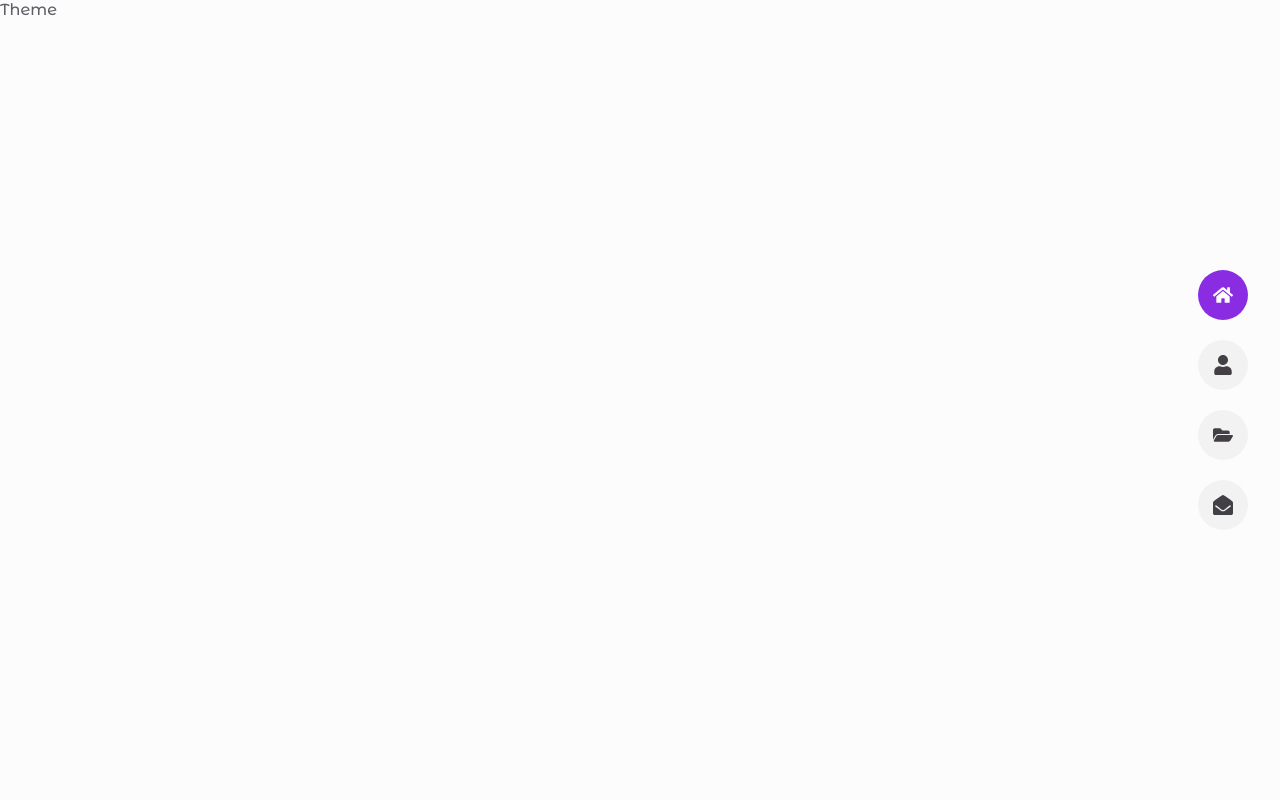
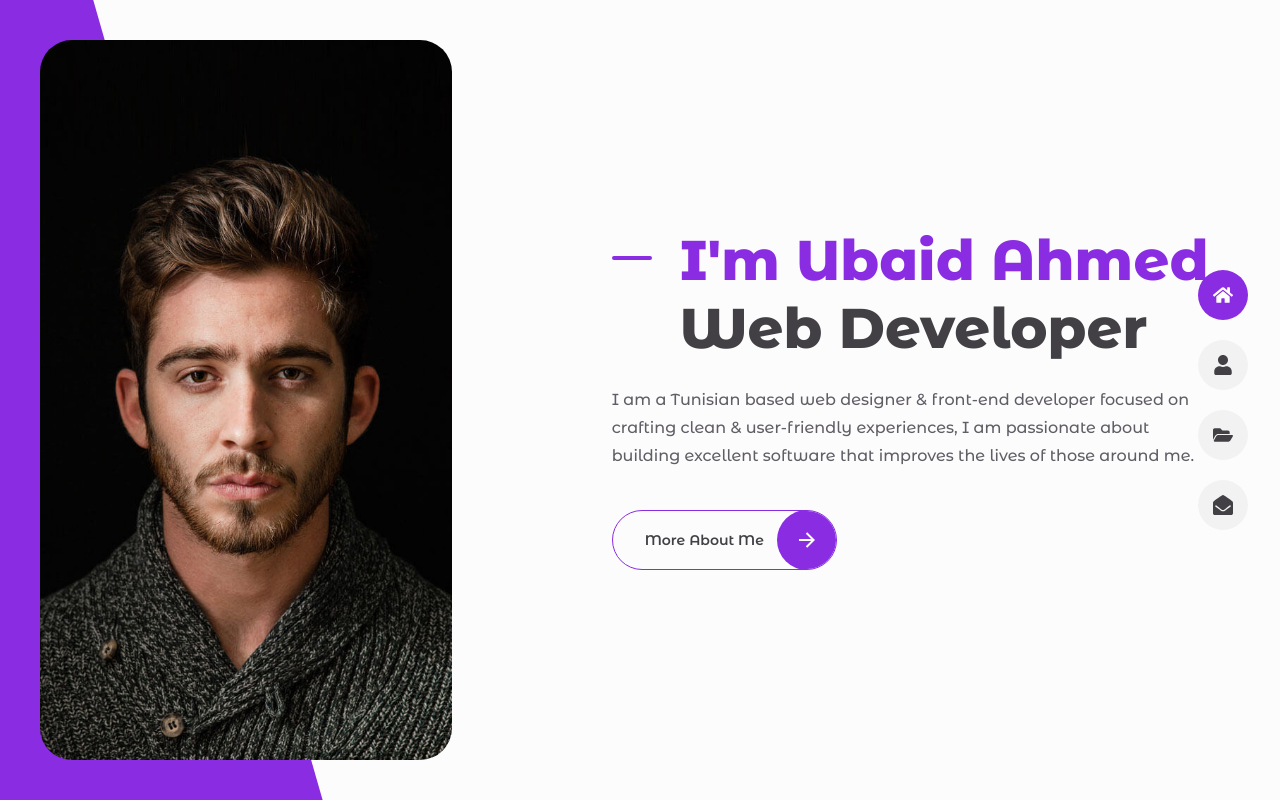
Before and after one commit to Ubaidahmed221/portfolio_webistes, a React (Vite) app: page / in a window 1280 px wide. Built offline with nearby package versions, Linux system fonts and the light colour scheme.

Commit message:
Home Page Complete

```diff
--- a/src/components/AppLayout.jsx
+++ b/src/components/AppLayout.jsx
@@ -8,7 +8,7 @@
         <>
         <Navbar />
         <Outlet />
-        <Themes />
+        {/* <Themes /> */}
         </>
     )
 }
--- a/src/index.css
+++ b/src/index.css
@@ -81,7 +81,49 @@
     max-width: 100%;
 }
 /*=============== REUSABLE CSS CLASSES ===============*/
+.button{
+    display: inline-block;
+    color: var(--title-color);
+    border: 1px solid var(--first-color);
+    padding: 1.25rem 4.5rem 1.25rem 2rem;
+    border-radius: 2rem;
+    font-size: var(--small-font-size);
+    font-weight: var(--weight-600);
+    position: relative;
+    overflow: hidden;
+    transition: color 0.3s ease;
+}
 
+.button:hover{
+    color: var(--white-color);
+}
+
+.button::before{
+    content: '';
+    position: absolute;
+    inset: 0;
+    background-color: var(--first-color);
+    border-radius: inherit;
+    z-index: -10;
+    transform: translateX(100%);
+    transition: transform 0.3s ease;
+}
+
+.button:hover::before {
+    transform: translateX(0);
+}
+
+.button-icon {
+    position: absolute;
+    inset: -1px -1px -1px auto;
+    background-color: var(--first-color);
+    aspect-ratio: 1/1;
+    border-radius: 50%;
+    color: var(--white-color);
+    font-size: 1.5rem;
+    display: grid;
+    place-content: center;
+}
 
 /*=============== LAYOUT ===============*/
 .grid{
--- a/src/pages/home/Home.jsx
+++ b/src/pages/home/Home.jsx
@@ -1,8 +1,32 @@
 import React from 'react'
+import Profile from '../../assets/home.jpg';
+import {Link } from 'react-router';
+import { RiArrowRightLine } from "react-icons/ri";
+import './home.css';
+
 
 function Home() {
     return (
         <section className='home-container grid' >
+            <img src={Profile} alt="" className="home-img" />
+
+            <div className="home-content">
+                <h1 className="home-title"><span> I'm Ubaid Ahmed </span> <br /> Web Developer</h1>
+
+                <p className="home-decription">
+                I am a Tunisian based web designer & front-end developer focused on
+                crafting clean & user-friendly experiences, I am passionate about building
+                excellent software that improves the lives of those around me.
+                </p>
+
+                <Link to={'/about'} className='button' >More About Me
+                <span className="button-icon">
+                <RiArrowRightLine />
+                </span>
+                </Link>
+            </div>
+
+            <div className="color-block"></div>
 
         </section>
     )
--- a/src/pages/home/home.css
+++ b/src/pages/home/home.css
@@ -0,0 +1,52 @@
+.home-container{
+    grid-template-columns: 4.75fr 7.25fr;
+    align-items: center;
+    gap: 2rem 10rem;
+    padding: 2.5rem;
+    min-height: 100vh;
+}
+
+.home-img {
+    height: calc(100vh - 5rem);
+    width: 100%;
+    object-fit: cover;
+    border-radius: 2rem;
+    z-index: 10;
+}
+
+.home-title {
+    font-size: var(--h1-font-size);
+    padding-left: 4.25rem;
+    position: relative;
+}
+
+.home-title span {
+    color: var(--first-color);
+}
+
+.home-title::before{
+    content: '';
+    position: absolute;
+    top: 22%;
+    left: 0;
+    width: 40px;
+    height: 4px;
+    border-radius: 0.5rem;
+    background-color: var(--first-color);
+}
+
+.home-decription {
+    line-height: 1.75;
+    max-width: 600px;
+    margin-block: 1.5rem 2.5rem;
+}
+
+.color-block {
+    position: fixed;
+    width: 30%;
+    height: 150%;
+    background-color: var(--first-color);
+    transform: rotate(-16deg);
+    top: -12%;
+    left: -12%;
+}
```
